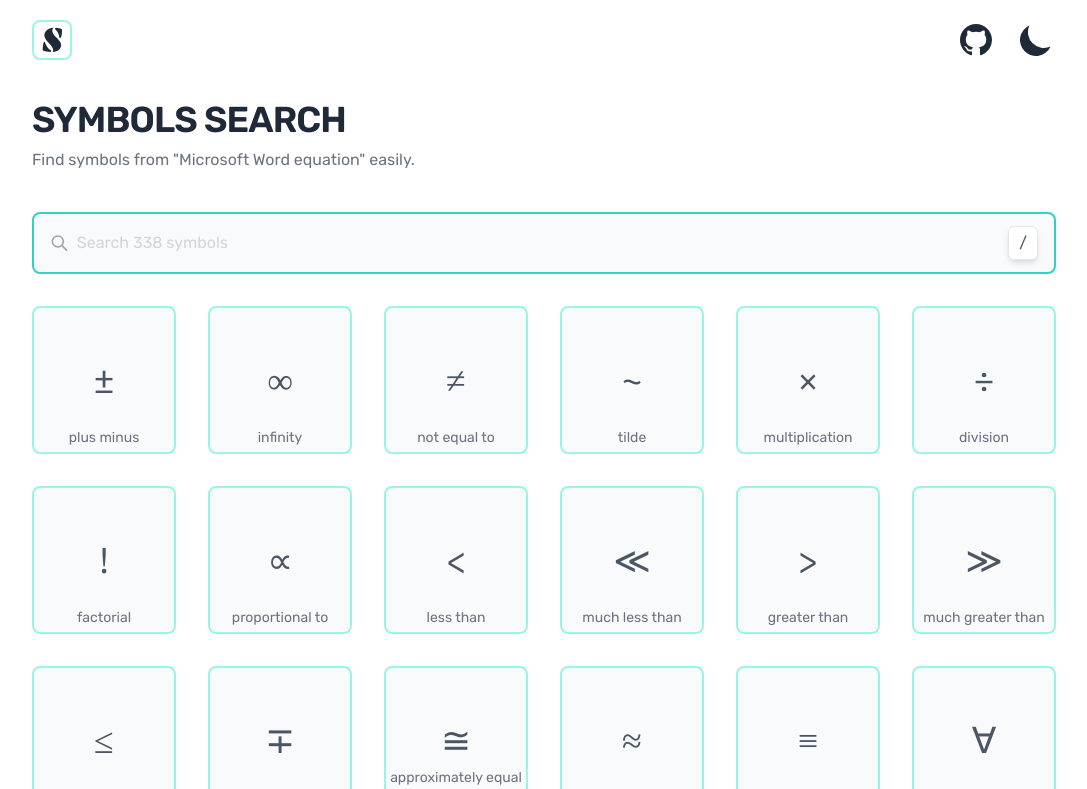
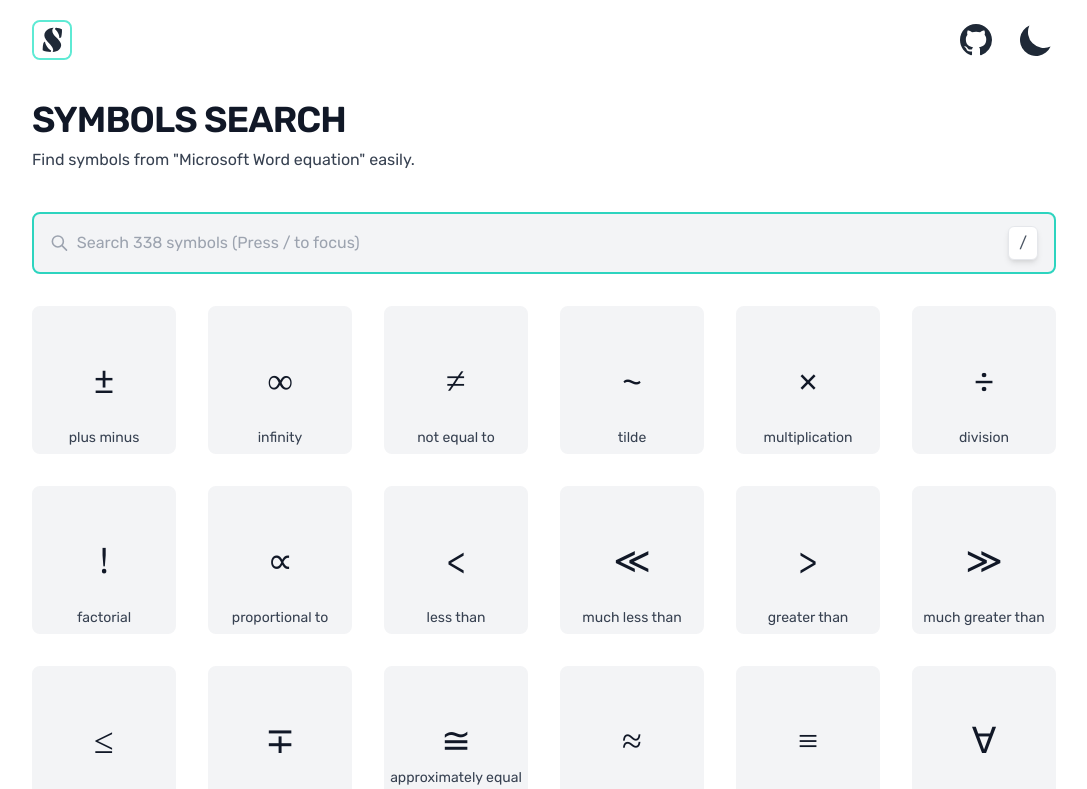
Before and after one commit to farhan2077/symbols-search, a Next.js app: page / in a window 1280 px wide. Shown: the top 789 px of the page, without its empty margins (96-1183 px from the left). Built offline with nearby package versions, Linux system fonts and the light colour scheme.

Commit message:
fix: `aria-label` added for links & colors are slightly updated

```diff
--- a/components/Header.js
+++ b/components/Header.js
@@ -7,9 +7,9 @@ export default function Navbar() {
     <header className="flex items-center justify-between mt-5">
       {/* logo */}
       <Link href="/">
-        <a>
+        <a aria-label="Symbols search">
           <svg
-            className="w-10 h-10 border-2 border-teal-200 border-solid rounded-lg dark:border-teal-300 dark:bg-white"
+            className="w-10 h-10 border-2 border-teal-300 border-solid rounded-lg dark:border-teal-300 dark:bg-white"
             viewBox="0 0 512 512"
             fill="none"
             xmlns="http://www.w3.org/2000/svg"
@@ -31,7 +31,10 @@ export default function Navbar() {
       </Link>
       <div className="flex items-center gap-6">
         {/* github */}
-        <a href="https://github.com/farhan2077/symbol-search">
+        <a
+          href="https://github.com/farhan2077/symbol-search"
+          aria-label="Github repository link"
+        >
           <svg
             className="w-8 h-8 text-gray-800 transition-colors duration-150 ease-in-out dark:text-gray-100 hover:text-gray-600 dark:hover:text-gray-300"
             xmlns="http://www.w3.org/2000/svg"
--- a/components/ThemeSwitcher.js
+++ b/components/ThemeSwitcher.js
@@ -10,7 +10,7 @@ export default function ThemeSwitcher() {
 
   return (
     <button
-      aria-label="Toggle Dark Mode"
+      aria-label="Toggle theme to light mode or dark"
       type="button"
       className="w-10 h-10 focus:outline-none"
       onClick={() =>
--- a/pages/index.js
+++ b/pages/index.js
@@ -6,7 +6,7 @@ import { SYMBOLS } from "../data/data";
 
 function CopySuccessfulToast() {
   return (
-    <div className="fixed bottom-0 left-0 z-10 px-4 py-2 m-4 text-white bg-teal-500 border-2 border-teal-700 border-solid rounded-lg dark:bg-teal-200 dark:text-gray-900 dark:border-teal-500">
+    <div className="fixed bottom-0 left-0 z-10 px-4 py-2 m-4 text-white bg-teal-600 rounded-lg dark:bg-teal-200 dark:text-gray-900">
       <div className="flex items-center">
         <svg
           xmlns="http://www.w3.org/2000/svg"
@@ -29,7 +29,7 @@ function CopySuccessfulToast() {
 function BackToTop() {
   return (
     <Link href="/">
-      <a className="fixed bottom-0 right-0 z-10 p-3 m-4 text-white bg-teal-500 border-2 border-teal-700 border-solid rounded-full dark:border-teal-500 dark:bg-teal-200 dark:text-gray-900">
+      <a className="fixed bottom-0 right-0 z-10 p-3 m-4 text-white bg-teal-600 rounded-full dark:bg-teal-200 dark:text-gray-900">
         <svg
           xmlns="http://www.w3.org/2000/svg"
           className="w-5 h-5"
@@ -122,17 +122,17 @@ export default function Home({ symbols }) {
 
       {/* hero */}
       <section className="my-10">
-        <p className="text-4xl font-semibold tracking-tight text-gray-800 uppercase dark:text-white">
+        <h1 className="text-4xl font-semibold tracking-tight text-gray-900 uppercase dark:text-white">
           Symbols search
-        </p>
-        <p className="mt-2 text-gray-500 dark:text-gray-300">
+        </h1>
+        <p className="mt-2 text-gray-700 dark:text-gray-300">
           Find symbols from &quot;Microsoft Word equation&quot; easily.
         </p>
       </section>
 
       {/* input */}
       <section className="sticky top-0 z-10 bg-white rounded-b-lg group dark:bg-gray-900">
-        <div className="px-4 py-3 mb-8 border-2 border-teal-200 border-solid rounded-lg bg-gray-50 dark:bg-gray-700 focus-within:border-teal-400 dark:focus-within:border-teal-500 border-transition">
+        <div className="px-4 py-3 mb-8 bg-gray-100 border-2 border-teal-300 border-solid rounded-lg dark:bg-gray-700 focus-within:border-teal-400 dark:focus-within:border-teal-500 border-transition">
           <div className="flex items-center">
             <svg
               xmlns="http://www.w3.org/2000/svg"
@@ -152,8 +152,8 @@ export default function Home({ symbols }) {
               ref={textInput}
               type="text"
               onChange={(e) => handleSearch(e)}
-              className="w-full ml-2 text-sm text-gray-600 placeholder-gray-400 outline-none appearance-none md:text-base dark:text-white focus:placeholder-gray-300 dark:placeholder-gray-400 dark:focus:placeholder-gray-500 bg-gray-50 dark:bg-gray-700 focus:outline-none"
-              placeholder="Search 338 symbols"
+              className="w-full ml-2 text-sm text-gray-700 placeholder-gray-500 bg-gray-100 outline-none appearance-none md:text-base dark:text-white focus:placeholder-gray-400 dark:placeholder-gray-400 dark:focus:placeholder-gray-500 dark:bg-gray-700 focus:outline-none"
+              placeholder="Search 338 symbols (Press / to focus)"
             />
             <div className="select-none text-gray-600 dark:text-white bg-white dark:bg-gray-900 border border-solid border-gray-200 dark:border-gray-600 rounded-md shadow-md dark:shadow-md-gray px-2.5 py-1">
               /
@@ -163,7 +163,7 @@ export default function Home({ symbols }) {
       </section>
 
       {/* grid */}
-      <section className="z-0 grid grid-flow-row grid-cols-2 gap-8 text-gray-700 sm:grid-cols-3 md:grid-cols-4 xl:grid-cols-6 hover:text-gray-900">
+      <section className="z-0 grid grid-flow-row grid-cols-2 gap-8 sm:grid-cols-3 md:grid-cols-4 xl:grid-cols-6 hover:text-gray-900">
         {filteredResult.map((symbol) => (
           <div
             onClick={() => {
@@ -171,13 +171,13 @@ export default function Home({ symbols }) {
               navigator.clipboard.writeText(symbol.symbol);
             }}
             key={symbol.id}
-            className="border-2 border-teal-200 border-solid rounded-lg cursor-pointer dark:hover:border-teal-500 bg-gray-50 dark:bg-gray-700 aspect-h-4 aspect-w-4 hover:border-teal-400 border-transition"
+            className="bg-gray-100 border-2 border-gray-100 border-solid rounded-lg cursor-pointer dark:border-gray-700 dark:hover:border-teal-500 dark:bg-gray-700 aspect-h-4 aspect-w-4 hover:border-teal-400"
           >
             <div className="flex">
-              <div className="m-auto text-4xl text-gray-600 font-display dark:text-white">
+              <div className="m-auto text-4xl text-gray-900 font-display dark:text-white">
                 {symbol.symbol}
               </div>
-              <div className="absolute inset-x-0 bottom-0 px-1 pb-1 text-sm text-center text-gray-500 lowercase dark:text-gray-300">
+              <div className="absolute inset-x-0 bottom-0 px-1 pb-1 text-sm text-center text-gray-700 lowercase dark:text-gray-300">
                 {symbol.name}
               </div>
             </div>
```
